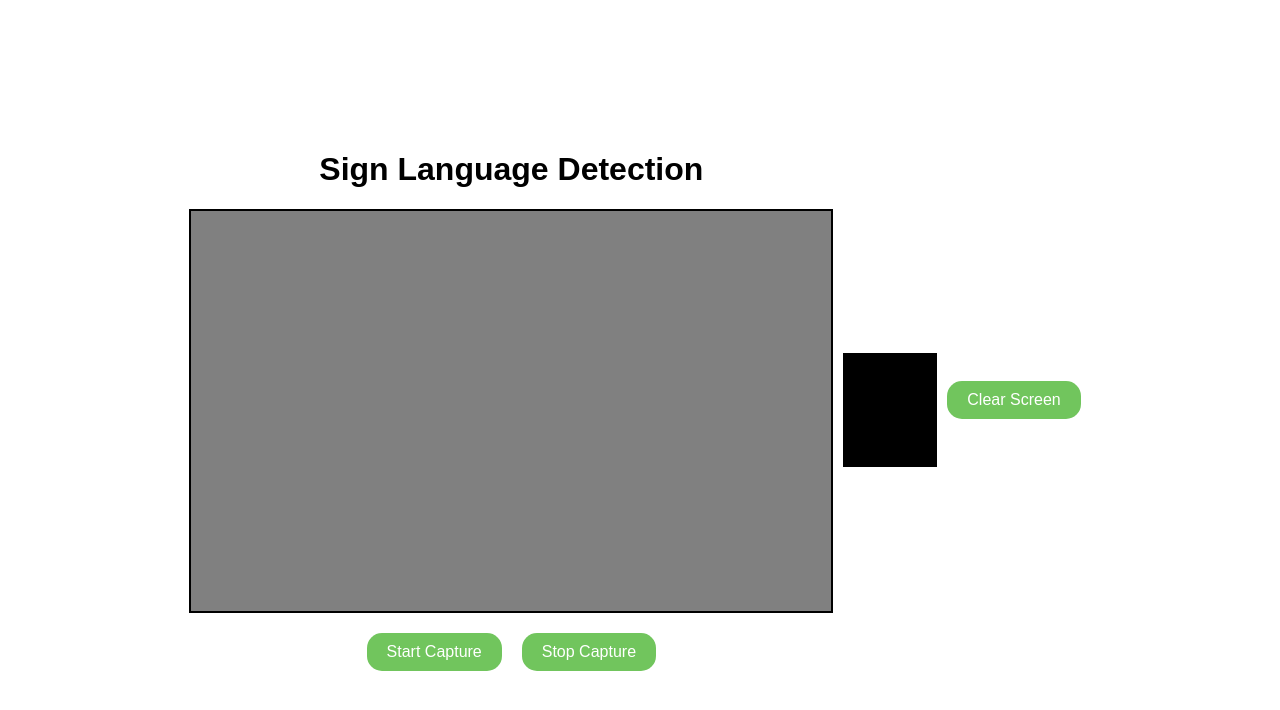
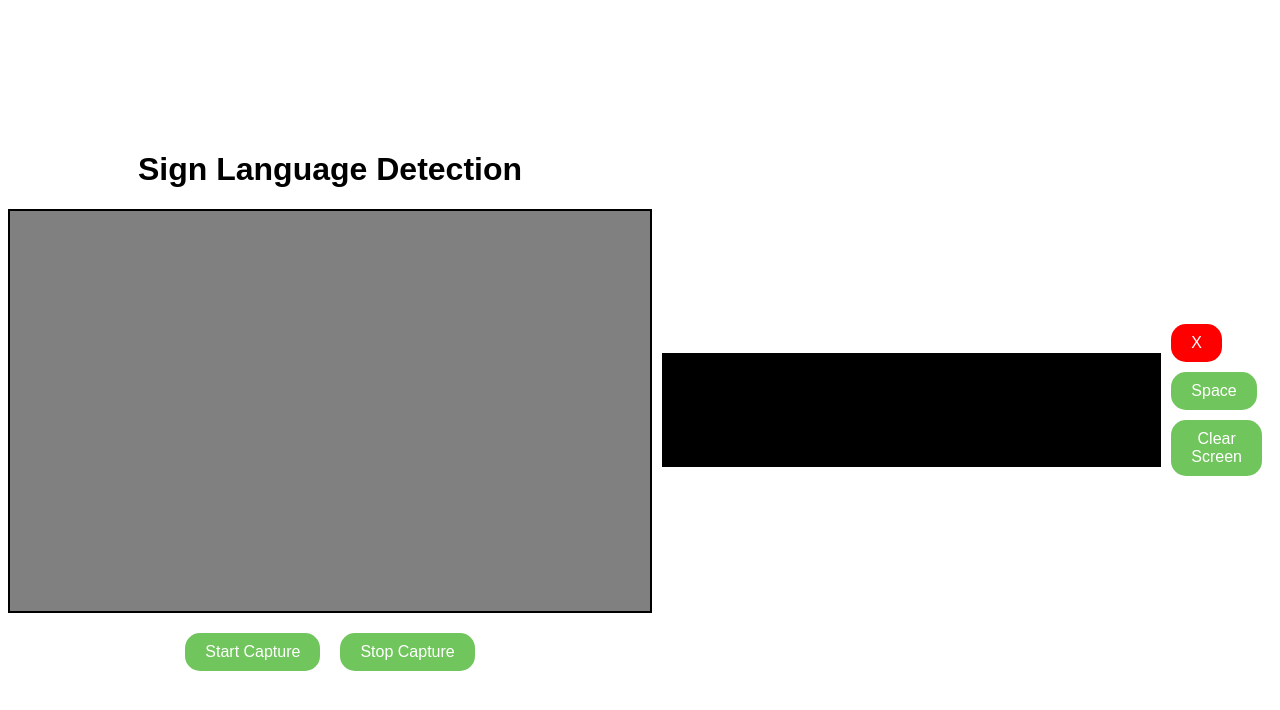
Before and after one commit to MaharjanNischal20/Major-Project, a Django app: page /signtotext in a window 1280 px wide. Shown: the top 710 px of the page. Run offline with Django 5.2, Linux system fonts and the light colour scheme; the visitor is signed in with stand-in values (Sample User, id 1).

Commit message:
Modified

```diff
--- a/templates/test.html
+++ b/templates/test.html
@@ -41,6 +41,11 @@
             cursor: pointer;
 
         }
+
+        button.delete{
+            background: red;
+        }
+
         button:hover{
             transition: background-color 0.5s ease;
             background-color:#89e373;
@@ -54,18 +59,27 @@
             align-items: center;
         }
         .screen{
-            width: 80px;
+            width: 800px;
             height: 100px;
             border: 2px solid black;
             background-color: black;
-            color: white;
+            color: red;
             margin-top: 20px;
             padding: 5px;
             display: flex;
             align-items: center;
             justify-content: center;
             margin-left: 10px;
+            font-size: 35px;
         }
+
+        .button-container {
+            display: flex;
+            flex-direction: column;
+            align-items: flex-start; /* Align items to the start */
+            gap: 10px; /* Gap between buttons */
+        }
+
         @media(max-width: 787px){
             body{
                 flex-direction: column;
@@ -83,9 +97,12 @@
         </div>
     </div>
     <div class="screen"></div>
-    <button onclick="clearScreen()">Clear Screen</button>
+    <div class="button-container">
+        <button class="delete" onclick="deleteLastLetter()">X</button>
+        <button onclick="addSpace()">Space</button>
+        <button onclick="clearScreen()">Clear Screen</button>
 
-
+    </div>
     <script>
 
 function getCookie(name) {//////csrf fetch garxa cookies bata .
@@ -156,6 +173,17 @@ function getCookie(name) {//////csrf fetch garxa cookies bata .
             detectedWord = '';
             screen.innerText = '';
         }
+        function deleteLastLetter() {
+            let screen = document.querySelector('.screen');
+            detectedWord = detectedWord.slice(0, -1); // Remove the last character from the word
+            screen.innerText = detectedWord;
+        }
+        function addSpace() {
+            let screen = document.querySelector('.screen');
+            detectedWord += ' '; // Add a space to the word
+            screen.innerText = detectedWord;
+        }
+
 
 
         async function captureAndSendFrame() {
```
